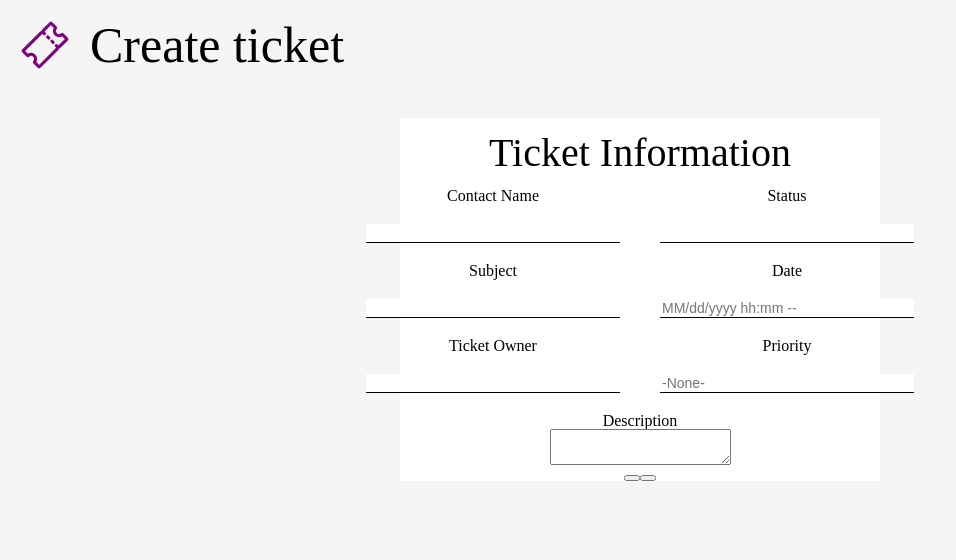
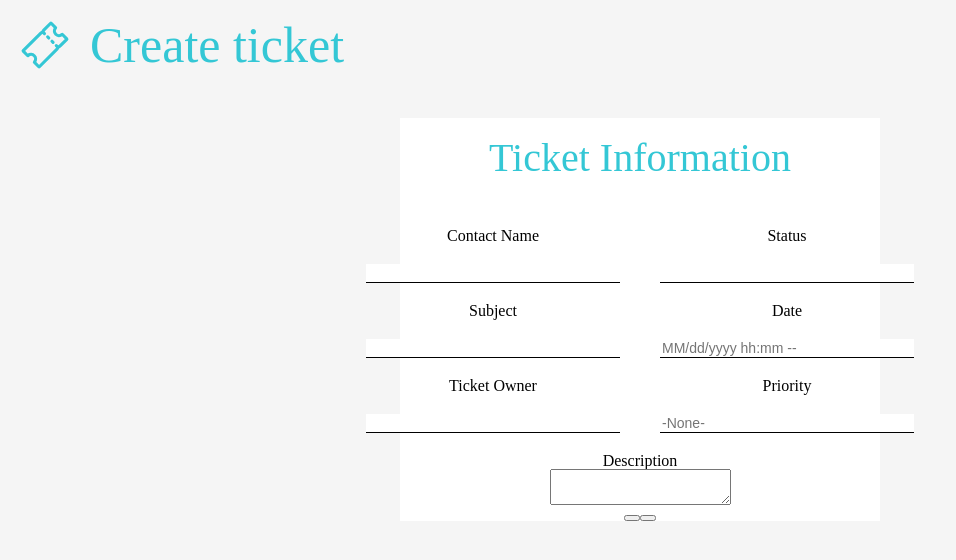
Before and after one commit to imxande/Help-Desk, a React (Create React App) app in the folder bug-tracker/: page /ticket in a window 1280 px wide. Shown: the top 560 px of the page, without its empty margins (0-956 px from the left). Built offline with nearby package versions, Linux system fonts and the light colour scheme; the HTML template or start-up script is replaced by a standard one.

Commit message:
added more margin to headings two at ticket component

```diff
--- a/bug-tracker/src/components/ticket/style.js
+++ b/bug-tracker/src/components/ticket/style.js
@@ -17,16 +17,18 @@ export const Header = styled.header`
 `;
 
 export const Icon = styled.i`
-	color: purple;
+	color: #34c7d5;
 `;
 
 export const HeadingOne = styled.h1`
 	margin: 0 20px;
+	color: #34c7d5;
 `;
 
 export const HeadingTwo = styled.h2`
-	margin: 15px;
+	margin: 20px auto 50px;
 	font-size: 40px;
+	color: #34c7d5;
 `;
 
 export const FormContainer = styled.div`
```
